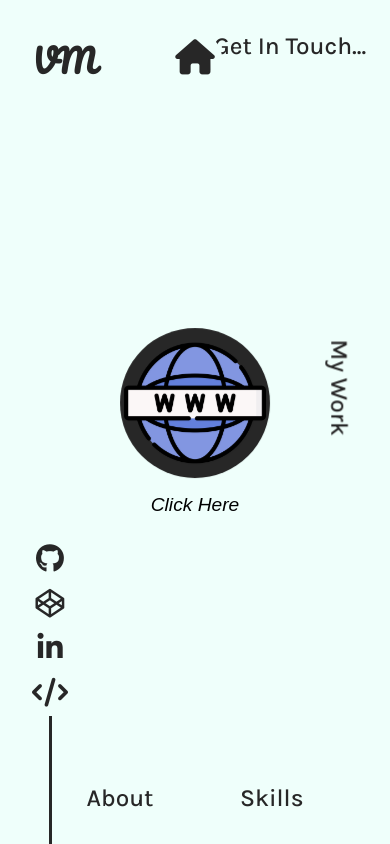
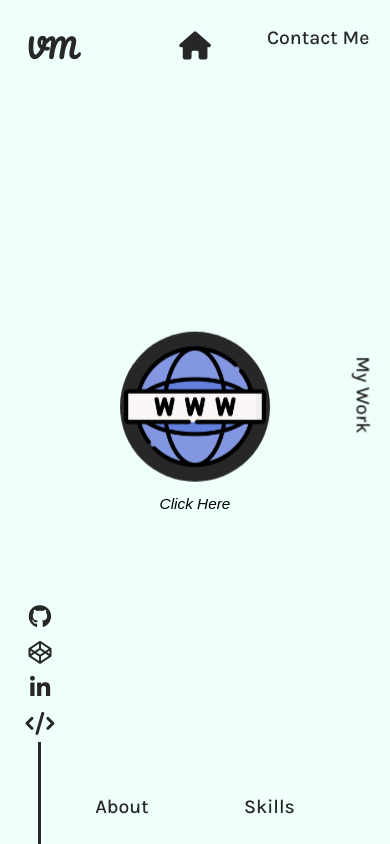
Before and after one commit to varunmukherjee1/Portfolio, a React (Create React App) app: page / in a window 390 px wide. Built offline with nearby package versions, Linux system fonts and the light colour scheme.

Commit message:
main text colors changed

```diff
--- a/src/index.css
+++ b/src/index.css
@@ -1,3 +1,9 @@
+html {
+  @media (max-width: 400px){
+    font-size: 80% !important;
+  }
+}
+
 body {
   margin: 0;
   font-family: -apple-system, BlinkMacSystemFont, 'Segoe UI', 'Roboto', 'Oxygen',
--- a/src/pages/Main.jsx
+++ b/src/pages/Main.jsx
@@ -37,7 +37,7 @@ function Main() {
           <span>Click Here</span>
         </Center>
 
-        <Contact to = "/contact">
+        <Contact click = {click} to = "/contact">
           <motion.h3
             initial = {{
               y: -200,
@@ -50,7 +50,7 @@ function Main() {
             whileHover = {{scale: 1.1, fontWeight: 700, color: "#4F98CA"}}
             whileTap = {{scale: 0.9}}
           >
-            Get In Touch...
+            Contact Me
           </motion.h3>
         </Contact>
 
@@ -140,19 +140,32 @@ const Contact = styled(NavLink)`
   z-index: 1;
   font-size: 1.3rem;
   font-weight: 600;
+
+  @media(max-width: 600px){
+    &>h3 {
+      color: ${props => props.click? props.theme.body:props.theme.text};
+    }
+  }
 `
 
 const Experience = styled(NavLink)`
   color: ${props => props.theme.text};
   position: absolute;
-  top: 2rem;
   top: 50%;
-  right: calc(1rem);
+  right: 0px;
   transform: rotate(90deg) translate(-50%,-50%);
   text-decoration: none;
   z-index: 1;
   font-size: 1.3rem;
   font-weight: 600;
+
+  @media(max-width: 600px){
+    &>h3 {
+      background-color: ${props => props.theme.body};
+      border-radius: 5px;
+      padding: 1px;
+    }
+  }
 `
 
 const BottomBar = styled.div`
@@ -171,6 +184,10 @@ const About = styled(NavLink)`
   text-decoration: none;
   font-size: 1.3rem;
   z-index: 1;
+
+  @media (max-width: 600px) {
+    color: ${props => props.theme.text};
+  }
 `
 
 const Skills = styled(NavLink)`
```
